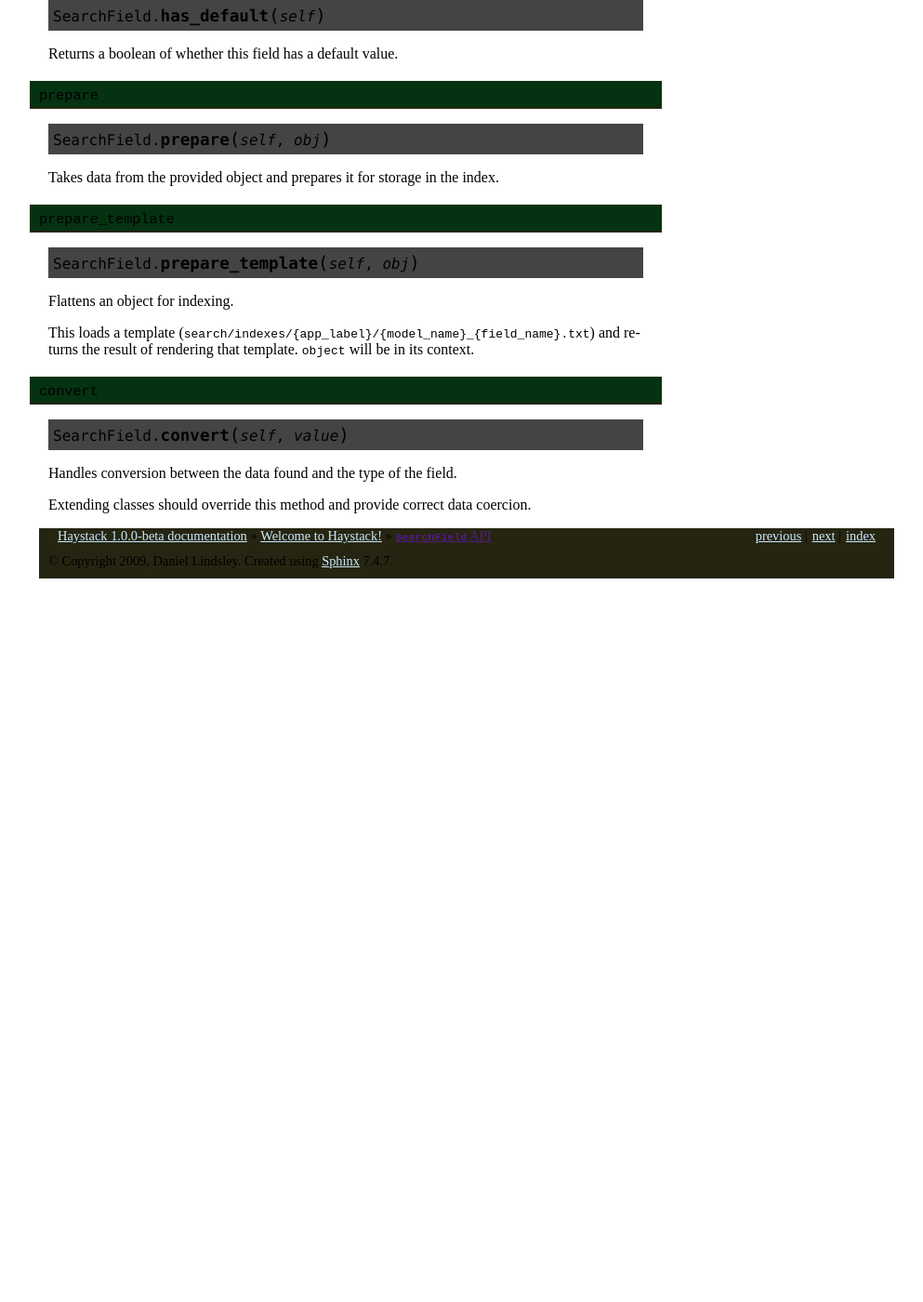
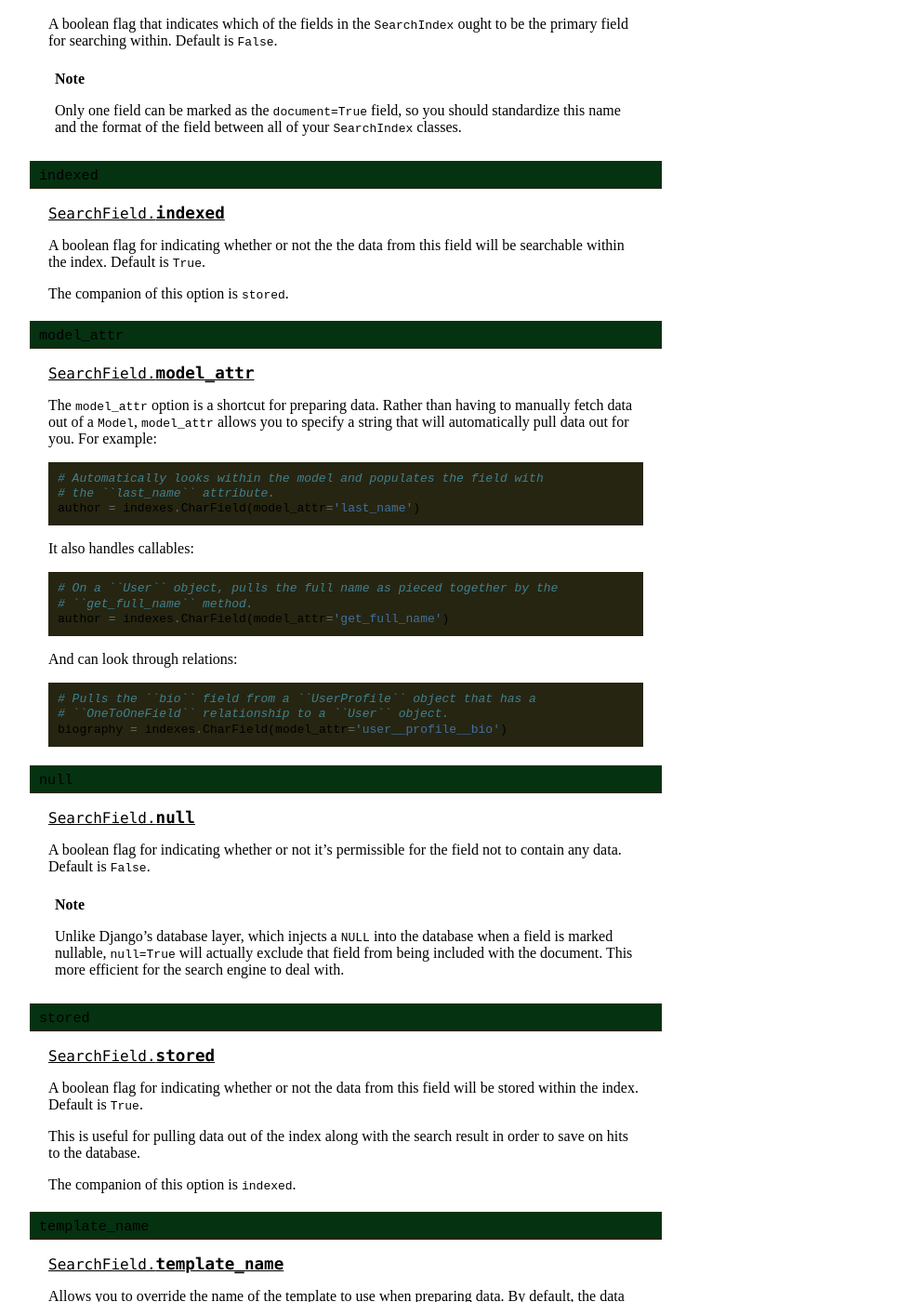
Before and after one commit to django-haystack/django-haystack, a Sphinx documentation site: the page built from docs/searchfield_api.rst, in a window 1280 px wide and 1400 px high, scrolled down 1394 px. Shown: the whole window at 93% size, without its empty margins (138-1131 px from the left). Built offline with Sphinx 7.4.7, drawn with Linux system fonts in a browser that asks for light colours; a style sheet for code colours, icons or effects is not loaded; before the commit the page ends 2024 px from its top, so only the background shows below that; some of the changed text lies outside the part shown.

Commit message:
Fleshed out the `SearchField` documentation.

```diff
--- a/docs/searchfield_api.rst
+++ b/docs/searchfield_api.rst
@@ -11,7 +11,9 @@ you're interested in indexing. They are used with ``SearchIndexes``, much like
 ``forms.*Field`` are used within forms or ``models.*Field`` within models.
 
 They provide both the means for storing data in the index, as well as preparing
-the data before it's placed in the index.
+the data before it's placed in the index. Haystack uses all fields from all
+``SearchIndex`` classes to determine what the engine's index schema ought to
+look like.
 
 In practice, you'll likely never actually use the base ``SearchField``, as the
 subclasses are much better at handling real data.
@@ -22,12 +24,12 @@ Subclasses
 
 Included with Haystack are the following field types:
 
+* ``BooleanField``
 * ``CharField``
-* ``IntegerField``
-* ``FloatField``
-* ``BooleanField``
 * ``DateField``
 * ``DateTimeField``
+* ``FloatField``
+* ``IntegerField``
 * ``MultiValueField``
 
 
@@ -51,25 +53,141 @@ This will hook up those fields with the index and, when updating a ``Model``
 object, pull the relevant data out and prepare it for storage in the index.
 
 
+Field Options
+=============
+
+``default``
+-----------
+
+.. attribute:: SearchField.default
+
+Provides a means for specifying a fallback value in the event that no data is
+found for the field. Can be either a value or a callable.
+
+``document``
+------------
+
+.. attribute:: SearchField.document
+
+A boolean flag that indicates which of the fields in the ``SearchIndex`` ought
+to be the primary field for searching within. Default is ``False``.
+
+.. note::
+
+    Only one field can be marked as the ``document=True`` field, so you should
+    standardize this name and the format of the field between all of your
+    ``SearchIndex`` classes.
+
+``indexed``
+-----------
+
+.. attribute:: SearchField.indexed
+
+A boolean flag for indicating whether or not the the data from this field will
+be searchable within the index. Default is ``True``.
+
+The companion of this option is ``stored``.
+
+``model_attr``
+--------------
+
+.. attribute:: SearchField.model_attr
+
+The ``model_attr`` option is a shortcut for preparing data. Rather than having
+to manually fetch data out of a ``Model``, ``model_attr`` allows you to specify
+a string that will automatically pull data out for you. For example::
+
+    # Automatically looks within the model and populates the field with
+    # the ``last_name`` attribute.
+    author = indexes.CharField(model_attr='last_name')
+
+It also handles callables::
+
+    # On a ``User`` object, pulls the full name as pieced together by the
+    # ``get_full_name`` method.
+    author = indexes.CharField(model_attr='get_full_name')
+
+And can look through relations::
+
+    # Pulls the ``bio`` field from a ``UserProfile`` object that has a
+    # ``OneToOneField`` relationship to a ``User`` object.
+    biography = indexes.CharField(model_attr='user__profile__bio')
+
+``null``
+--------
+
+.. attribute:: SearchField.null
+
+A boolean flag for indicating whether or not it's permissible for the field
+not to contain any data. Default is ``False``.
+
+.. note::
+
+    Unlike Django's database layer, which injects a ``NULL`` into the database
+    when a field is marked nullable, ``null=True`` will actually exclude that
+    field from being included with the document. This more efficient for the
+    search engine to deal with.
+
+``stored``
+----------
+
+.. attribute:: SearchField.stored
+
+A boolean flag for indicating whether or not the data from this field will
+be stored within the index. Default is ``True``.
+
+This is useful for pulling data out of the index along with the search result
+in order to save on hits to the database.
+
+The companion of this option is ``indexed``.
+
+``template_name``
+-----------------
+
+.. attribute:: SearchField.template_name
+
+Allows you to override the name of the template to use when preparing data. By
+default, the data templates for fields are located within your ``TEMPLATE_DIRS``
+under a path like ``search/indexes/{app_label}/{model_name}_{field_name}.txt``.
+This option lets you override that path (though still within ``TEMPLATE_DIRS``).
+
+Example::
+
+    bio = indexes.CharField(use_template=True, template_name='myapp/data/bio.txt')
+
+``use_template``
+----------------
+
+.. attribute:: SearchField.use_template
+
+A boolean flag for indicating whether or not a field should prepare its data
+via a data template or not. Default is False.
+
+Data templates are extremely useful, as they let you easily tie together
+different parts of the ``Model`` (and potentially related models). This leads
+to better search results with very little effort.
+
+
+
 Method Reference
 ================
 
 ``__init__``
-~~~~~~~~~~~~
+------------
 
 .. method:: SearchField.__init__(self, model_attr=None, use_template=False, template_name=None, document=False, indexed=True, stored=True, default=NOT_PROVIDED, null=False)
 
 Instantiates a fresh ``SearchField`` instance.
 
 ``has_default``
-~~~~~~~~~~~~~~~
+---------------
 
 .. method:: SearchField.has_default(self)
 
 Returns a boolean of whether this field has a default value.
 
 ``prepare``
-~~~~~~~~~~~
+-----------
 
 .. method:: SearchField.prepare(self, obj)
 
@@ -77,7 +195,7 @@ Takes data from the provided object and prepares it for storage in the
 index.
 
 ``prepare_template``
-~~~~~~~~~~~~~~~~~~~~
+--------------------
 
 .. method:: SearchField.prepare_template(self, obj)
 
@@ -89,7 +207,7 @@ returns the result of rendering that template. ``object`` will be in
 its context.
 
 ``convert``
-~~~~~~~~~~~~~~~
+-----------
 
 .. method:: SearchField.convert(self, value)
 
```
